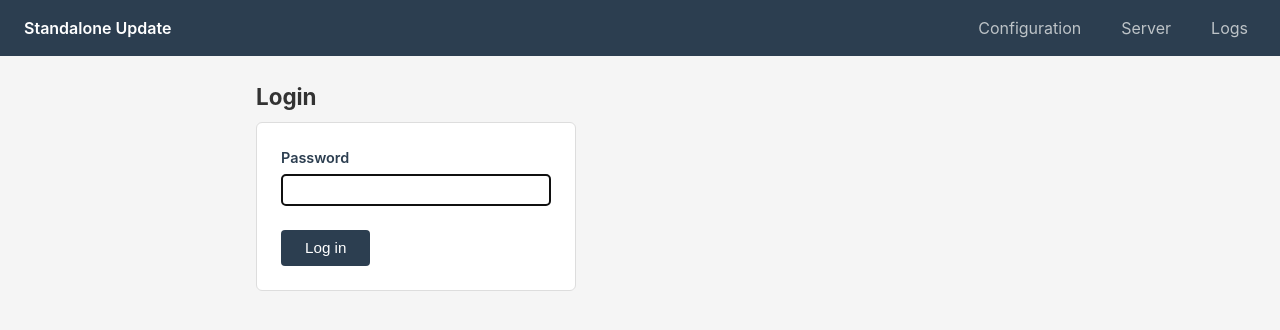
After one commit to scp-fs2open/nightlybuild, a Flask app: page /login in a window 1280 px wide. The commit adds this page. Shown: the top 330 px of the page. Run offline with Flask 3, Linux system fonts and the light colour scheme; some libraries are stand-ins or nearby versions.

Commit message:
Switch web UI auth from nginx Basic Auth to Flask-Login
Replaces nginx HTTP Basic Auth with a Flask-Login session-based login form.
This decouples auth rate limiting from normal browsing — only the login
endpoint is rate-limited, so clicking around the app quickly no longer
triggers 503s from the global rate limiter.

- Add Flask-Login with single-user pattern (password hash stored in env file)
- Add /login and /logout routes; @login_required on all existing routes
- Add login form template and logout button in nav
- Update nginx conf: remove auth_basic, rate-limit only location = /login
- Add PASSWORD_HASH to env example and README config table
- Note: PASSWORD_HASH must be single-quoted in .env to prevent shell
  expansion of special characters in the bcrypt/scrypt hash string

```diff
--- a/standalone_update/web/requirements.txt
+++ b/standalone_update/web/requirements.txt
@@ -1,3 +1,4 @@
 Flask>=2.3,<4
+Flask-Login>=0.6,<1
 Flask-WTF>=1.2,<2
 gunicorn>=21,<24
--- a/standalone_update/web/server.py
+++ b/standalone_update/web/server.py
@@ -5,13 +5,32 @@ import sys
 from datetime import datetime
 
 from flask import Flask, render_template, request, redirect, url_for, flash
+from flask_login import LoginManager, UserMixin, login_user, logout_user, login_required
 from flask_wtf.csrf import CSRFProtect
+from werkzeug.security import check_password_hash
 
 from env_parser import parse_env_default, parse_env, write_env, merge_variables
 
 app = Flask(__name__)
 app.secret_key = os.environ.get('SECRET_KEY', os.urandom(24))
 csrf = CSRFProtect(app)
+
+login_manager = LoginManager(app)
+login_manager.login_view = 'login'
+
+PASSWORD_HASH = os.environ.get('PASSWORD_HASH', '')
+
+
+class User(UserMixin):
+    id = '1'
+
+
+_user = User()
+
+
+@login_manager.user_loader
+def load_user(user_id):
+    return _user if user_id == '1' else None
 
 # Paths — .env.default and .env live one directory up from this script
 SCRIPT_DIR = os.path.abspath(os.path.join(os.path.dirname(__file__), '..'))
@@ -118,12 +137,31 @@ def read_log_lines():
         return (all_lines[-LOG_LINES:], None)
 
 
+@app.route('/login', methods=['GET', 'POST'])
+def login():
+    if request.method == 'POST':
+        password = request.form.get('password', '')
+        if PASSWORD_HASH and check_password_hash(PASSWORD_HASH, password):
+            login_user(_user, remember=True)
+            return redirect(request.args.get('next') or url_for('config'))
+        flash('Invalid password.', 'error')
+    return render_template('login.html')
+
+
+@app.route('/logout', methods=['POST'])
+@login_required
+def logout():
+    logout_user()
+    return redirect(url_for('login'))
+
+
 @app.route('/')
 def index():
     return redirect(url_for('config'))
 
 
 @app.route('/config', methods=['GET'])
+@login_required
 def config():
     variables = parse_env_default(ENV_DEFAULT_PATH)
     overrides = parse_env(ENV_PATH)
@@ -132,6 +170,7 @@ def config():
 
 
 @app.route('/config', methods=['POST'])
+@login_required
 def config_save():
     variables = parse_env_default(ENV_DEFAULT_PATH)
     overrides = {}
@@ -148,6 +187,7 @@ def config_save():
 
 
 @app.route('/server')
+@login_required
 def server():
     status, is_running = get_status()
     lines, log_error = read_log_lines()
@@ -156,6 +196,7 @@ def server():
 
 
 @app.route('/server/rebuild', methods=['POST'])
+@login_required
 def server_rebuild():
     if not LOG_PATH:
         flash('Cannot run: UPDATE_LOG_PATH is not configured.', 'error')
@@ -168,6 +209,7 @@ def server_rebuild():
 
 
 @app.route('/server/restart', methods=['POST'])
+@login_required
 def server_restart():
     if not LOG_PATH:
         flash('Cannot run: UPDATE_LOG_PATH is not configured.', 'error')
@@ -180,6 +222,7 @@ def server_restart():
 
 
 @app.route('/server/stop', methods=['POST'])
+@login_required
 def server_stop():
     if not LOG_PATH:
         flash('Cannot run: UPDATE_LOG_PATH is not configured.', 'error')
@@ -192,6 +235,7 @@ def server_stop():
 
 
 @app.route('/logs')
+@login_required
 def logs():
     panels = get_log_panels()
     for panel in panels:
--- a/standalone_update/web/static/style.css
+++ b/standalone_update/web/static/style.css
@@ -275,6 +275,57 @@ h2 {
     margin-bottom: 0.5rem;
 }
 
+/* Login form */
+.login-form {
+    background: #fff;
+    border: 1px solid #ddd;
+    border-radius: 6px;
+    padding: 1.5rem;
+    max-width: 320px;
+}
+
+.login-field {
+    display: flex;
+    flex-direction: column;
+    gap: 0.35rem;
+    margin-bottom: 1rem;
+}
+
+.login-field label {
+    font-size: 0.9rem;
+    font-weight: 600;
+    color: #2c3e50;
+}
+
+.login-field input[type="password"] {
+    padding: 0.4rem 0.5rem;
+    border: 1px solid #ccc;
+    border-radius: 4px;
+    font-size: 0.95rem;
+}
+
+/* Nav logout button */
+.nav-logout {
+    margin-left: auto;
+    display: flex;
+    align-items: center;
+}
+
+.nav-logout button {
+    background: none;
+    border: 1px solid rgba(255, 255, 255, 0.4);
+    color: #bdc3c7;
+    padding: 0.2rem 0.6rem;
+    border-radius: 4px;
+    font-size: 0.9rem;
+    cursor: pointer;
+}
+
+.nav-logout button:hover {
+    color: #fff;
+    border-color: rgba(255, 255, 255, 0.7);
+}
+
 /* Game log panels */
 .log-panel {
     background: #fff;
--- a/standalone_update/web/templates/base.html
+++ b/standalone_update/web/templates/base.html
@@ -16,6 +16,12 @@
            {% if request.endpoint == 'server' %}class="active"{% endif %}>Server</a>
         <a href="{{ url_for('logs') }}"
            {% if request.endpoint == 'logs' %}class="active"{% endif %}>Logs</a>
+        {% if current_user.is_authenticated %}
+        <form method="post" action="{{ url_for('logout') }}" class="nav-logout">
+            <input type="hidden" name="csrf_token" value="{{ csrf_token() }}">
+            <button type="submit">Log out</button>
+        </form>
+        {% endif %}
     </nav>
     <main>
         {% with messages = get_flashed_messages(with_categories=true) %}
--- /dev/null
+++ b/standalone_update/web/templates/login.html
@@ -0,0 +1,13 @@
+{% extends "base.html" %}
+{% block title %}Login - Standalone Update{% endblock %}
+{% block content %}
+<h1>Login</h1>
+<form method="post" class="login-form">
+    <input type="hidden" name="csrf_token" value="{{ csrf_token() }}">
+    <div class="login-field">
+        <label for="password">Password</label>
+        <input type="password" id="password" name="password" autofocus>
+    </div>
+    <button type="submit">Log in</button>
+</form>
+{% endblock %}
```
Also changed, not shown: standalone_update/README.md, 2 other files.
